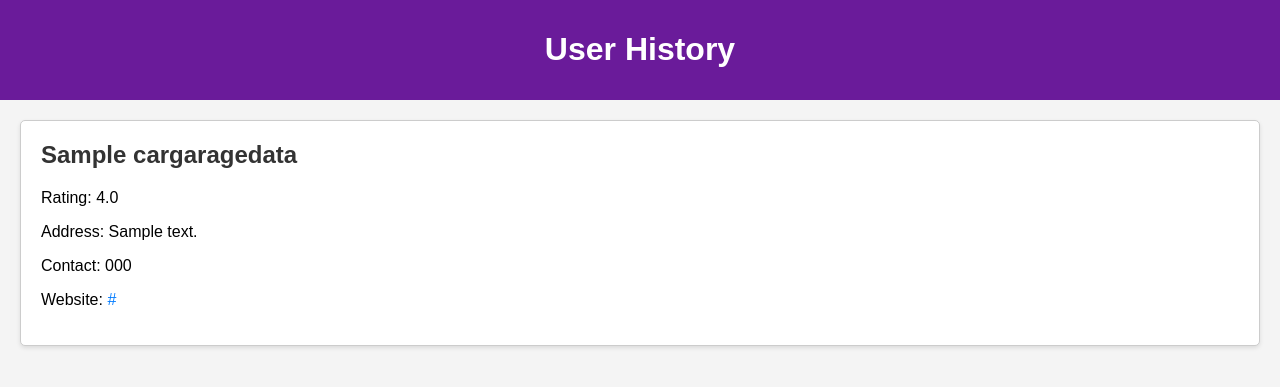
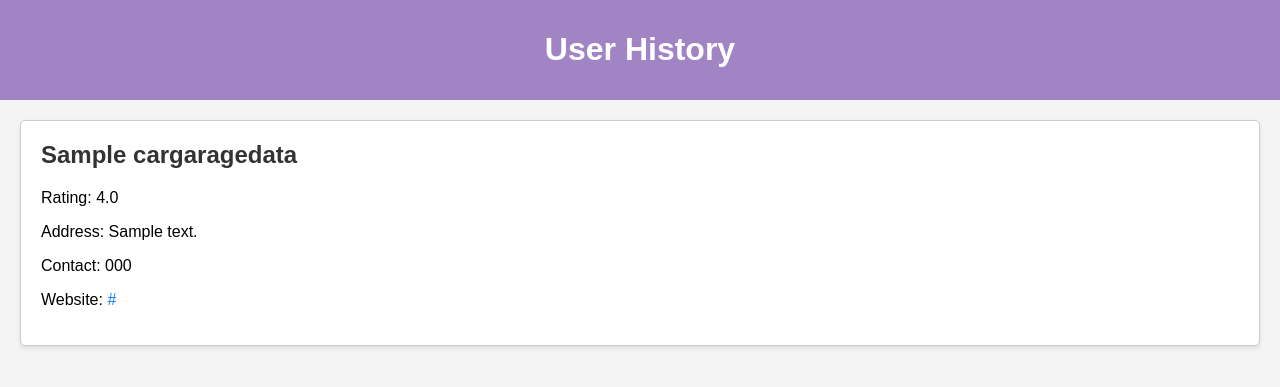
Before and after one commit to aarushi-07/CarOGraphy, a Django app: template templates/myapp/garage_user_history.html in a window 1280 px wide. Shown: the top 387 px of the page. Run offline with Django 5.2, Linux system fonts and the light colour scheme; the template is opened without the code that fills it: values that come from a table or form of the project are taken from there, others are empty; tables that the repository leaves empty hold one stand-in row (values such as "Sample post"); parts of the project's set-up code (start-up, migrations or seed data) failed here and were passed over.

Commit message:
color chaange in temp user history template

```diff
--- a/templates/myapp/garage_user_history.html
+++ b/templates/myapp/garage_user_history.html
@@ -10,7 +10,7 @@
             background-color: #f4f4f4;
         }
         .header {
-            background-color: #6a1b9a; /* Purple color */
+            background-color: #a084c3; /* kinda light purple color */
             color: white;
             padding: 10px 20px;
             text-align: center;
@@ -26,7 +26,7 @@
             border: 1px solid #ccc;
             padding: 20px;
             border-radius: 5px;
-            box-shadow: 0 2px 4px rgba(0,0,0,0.1); /* Add a subtle shadow to each garage block */
+            box-shadow: 0 2px 4px rgba(0,0,0,0.1); /* shadow to each garage block */
         }
         .garage h2 {
             margin-top: 0;
```
